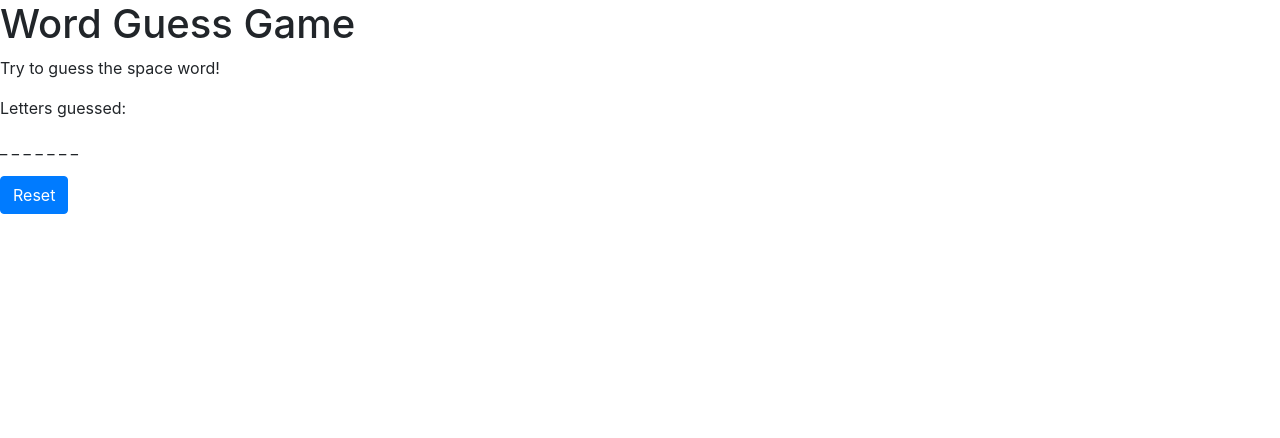
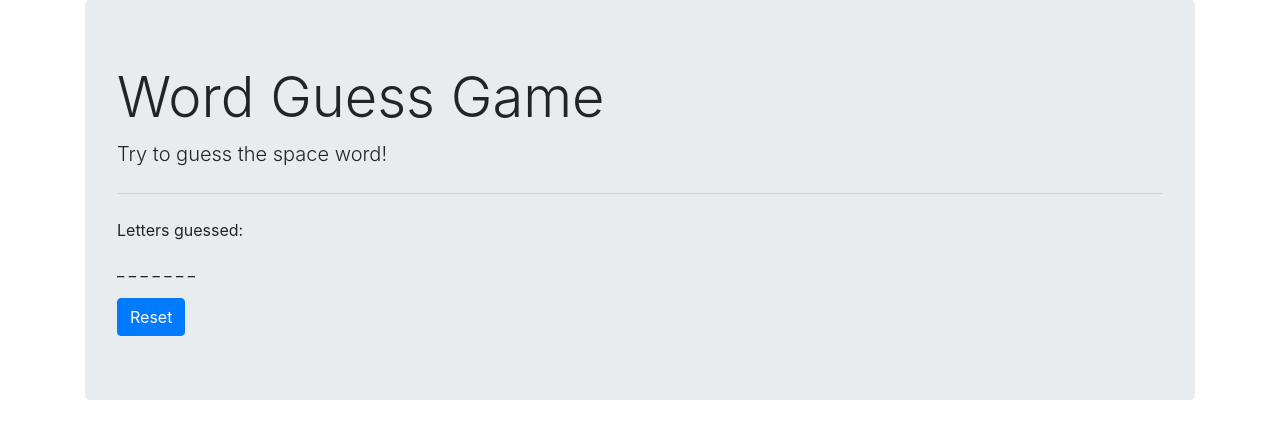
Before and after one commit to DanRSolomon/Word-Guess-Game, a plain HTML site: page index.html in a window 1280 px wide. Drawn offline with nearby package versions, Linux system fonts and the light colour scheme.

Commit message:
added jumbotron

```diff
--- a/index.html
+++ b/index.html
@@ -10,10 +10,13 @@
   <body>
 
 
-    <h1>Word Guess Game</h1>
+    <div class="container">
 
-    <div>
-        <p id="directions-text"></p>
+        <div class="jumbotron">
+
+            <h1 class="display-4">Word Guess Game</h1>
+            <p class="lead" id="directions-text"></p>
+            <hr class="my-4">
             <p id="randomSpaceWord-text"></p>
             <p id="userGuess-text"></p>
             <p id="answerArray-text"></p>
@@ -22,6 +25,7 @@
 
         </div>
 
+    </div>
 
     <script type="text/javascript" src="assets/javascript/game.js">
     </script>
```
Lines whose indentation alone changed are shown as unchanged.
